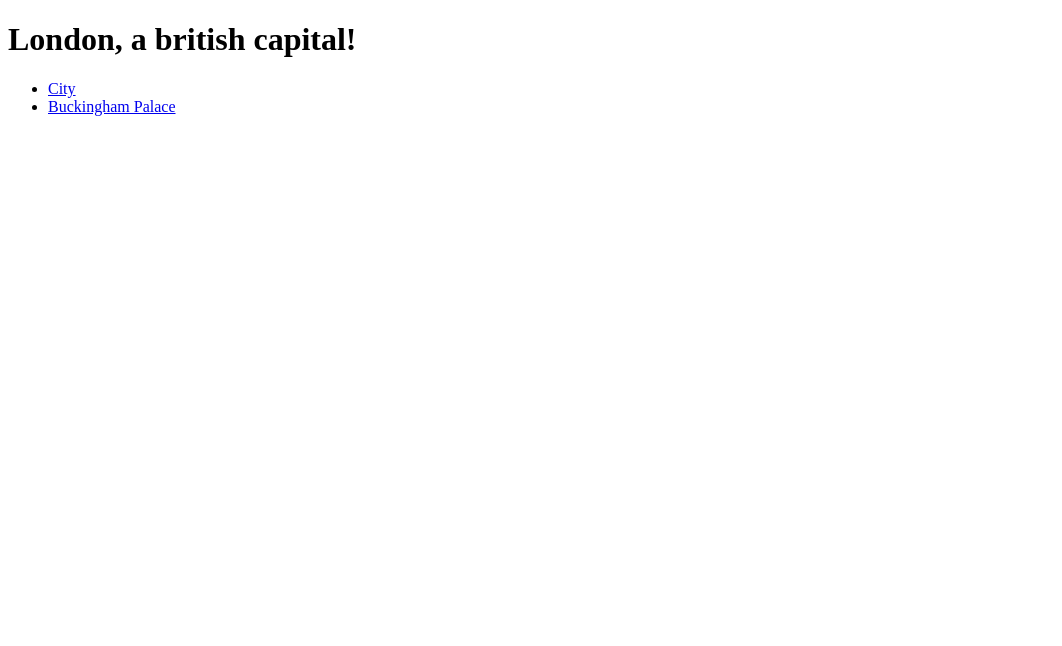
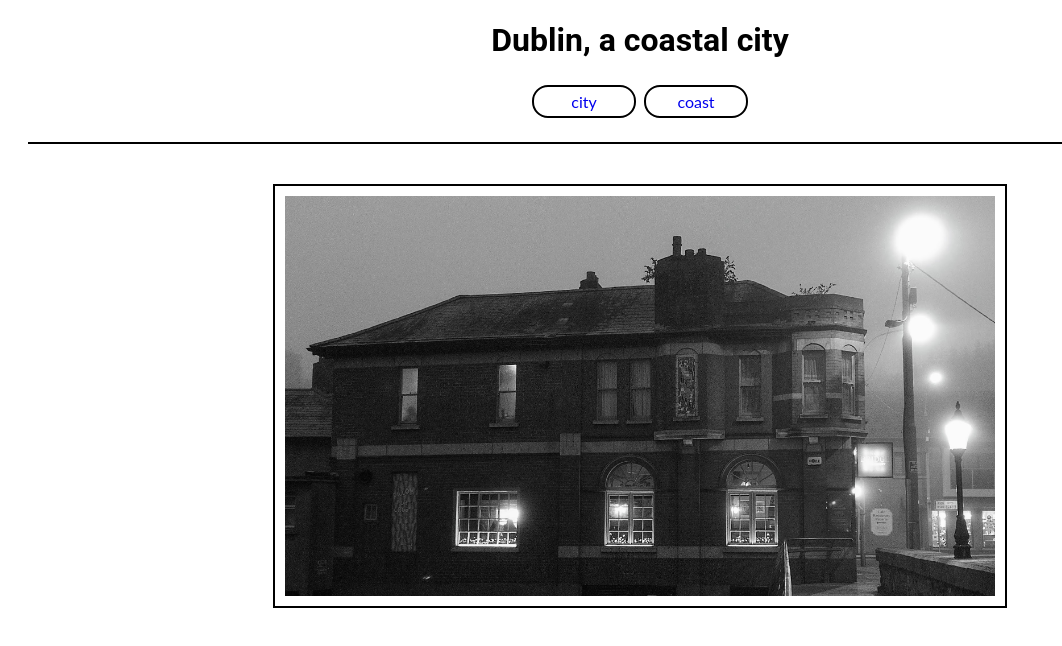
Before and after one commit to PatrycjaBlaszkowska/first-project, a plain HTML site: page index.html in a window 1280 px wide. Shown: the whole page, without its empty margins (0-1062 px from the left). Drawn offline with Linux system fonts and the light colour scheme.

Commit message:
feat: add images to the webpages

```diff
--- a/index.html
+++ b/index.html
@@ -4,19 +4,25 @@
     <meta charset="UTF-8">
     <meta http-equiv="X-UA-Compatible" content="IE=edge">
     <meta name="viewport" content="width=device-width, initial-scale=1.0">
-    <title>London</title>
+    <link href="assets/css/style.css " rel="stylesheet">
+    <title>Dublin</title>
 </head>
 <body>
-    <h1>London, a british capital!</h1>
+    <h1>Dublin, a coastal city</h1>
     <nav>
         <ul>
             <li>
-                <a href="index.html">City</a>
+                <a href="index.html">city</a>
             </li>
             <li>
-                <a href="palace.html">Buckingham Palace</a>
+                <a href="coast.html">coast</a>
             </li>
         </ul>
     </nav>
+    <section>
+        <figure>
+            <img src="assets/images/city.jpg" alt="an image of urban Dublin">
+        </figure>
+    </section>
 </body>
 </html>
```
Also changed, not shown: coast.html (+5 -0 lines), assets/images/beach.jpg (added), assets/images/city.jpg (added).
